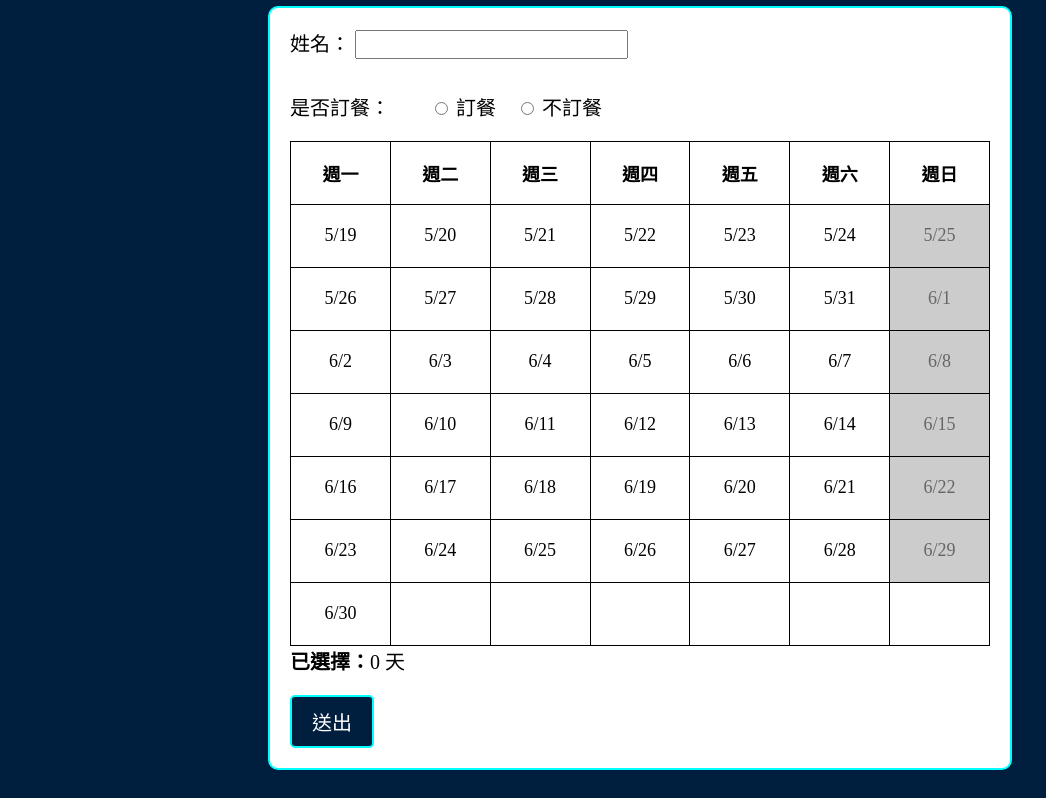
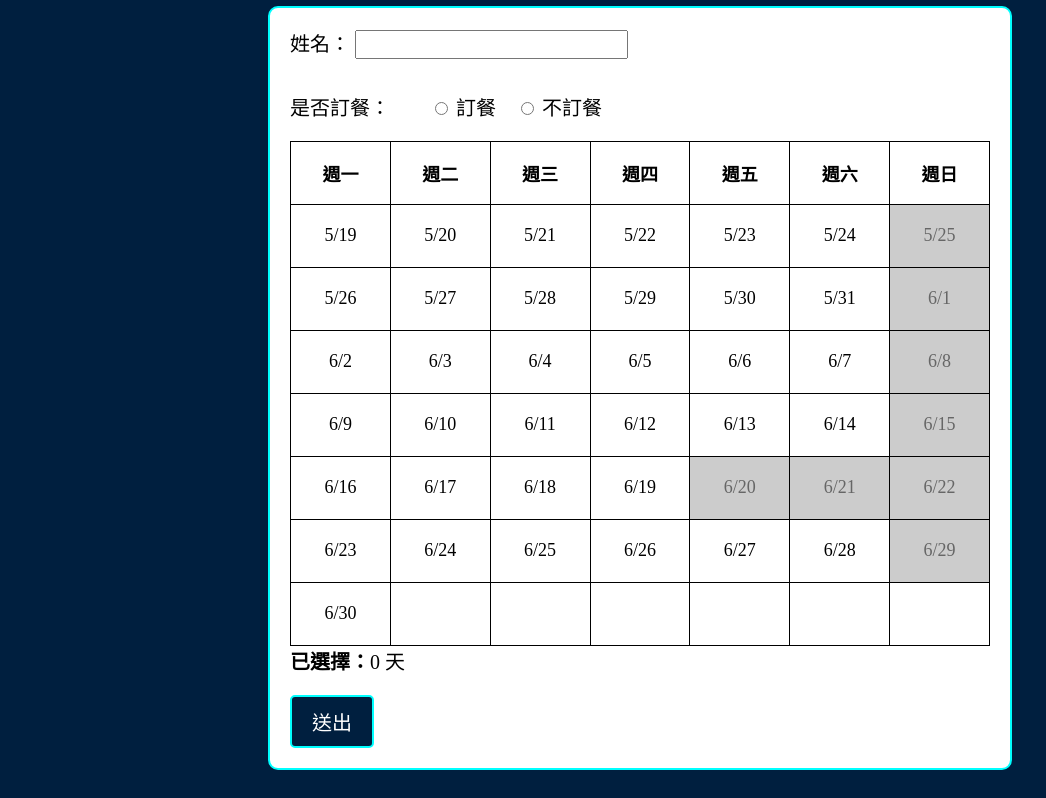
Before and after one commit to lilichen2021/dinner113, a plain HTML site: page index.html in a window 1280 px wide. Shown: the part 116-914 px from the top of the page, without its empty margins (0-1046 px from the left). Drawn offline with Linux system fonts and the light colour scheme.

Commit message:
Update index.html

```diff
--- a/index.html
+++ b/index.html
@@ -117,7 +117,7 @@
 </form>
 
 <script>
-  const disabledDates = ['2025-06-20,2025-06-21']; // 禁用日期
+  const disabledDates = ['2025-06-20','2025-06-21']; // 禁用日期
   const selectedDates = new Set();
   const countDisplay = document.getElementById('count');
   const selectedDaysCountInput = document.getElementById('selectedDaysCount');
```
